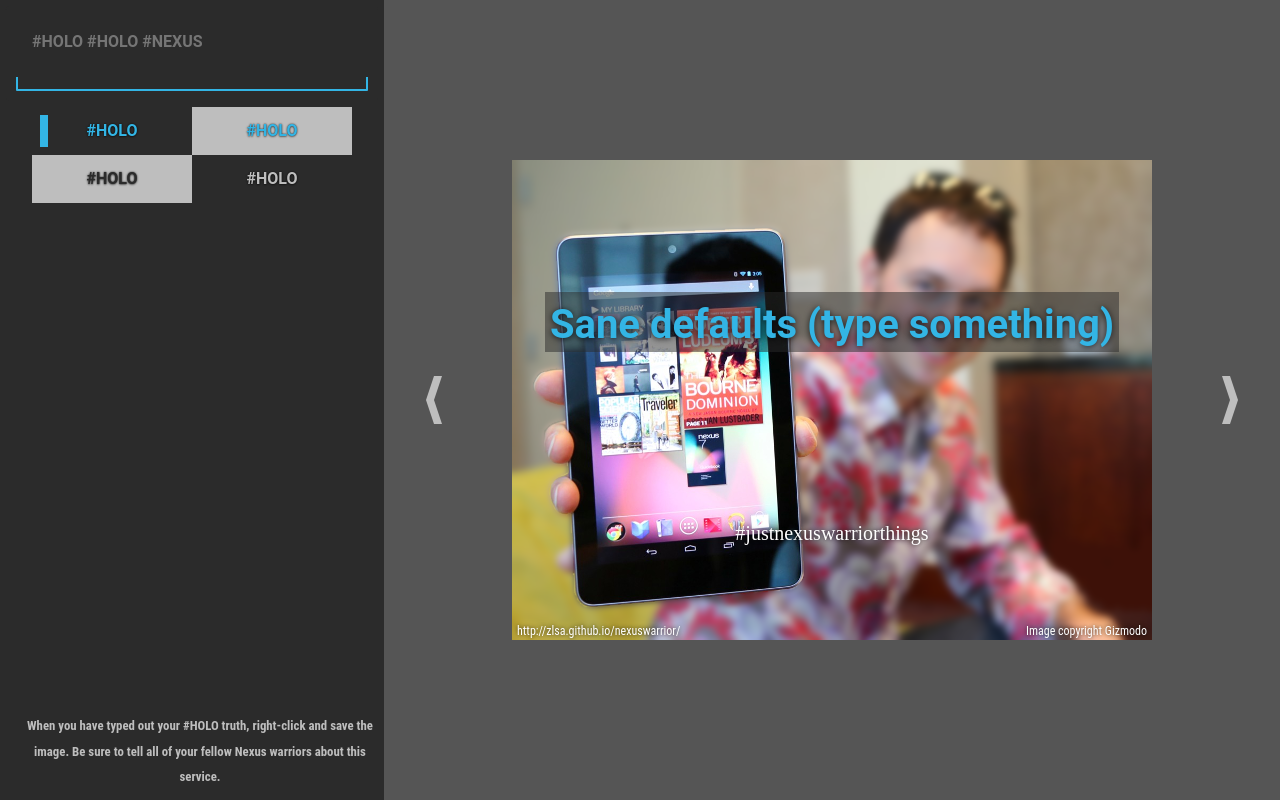
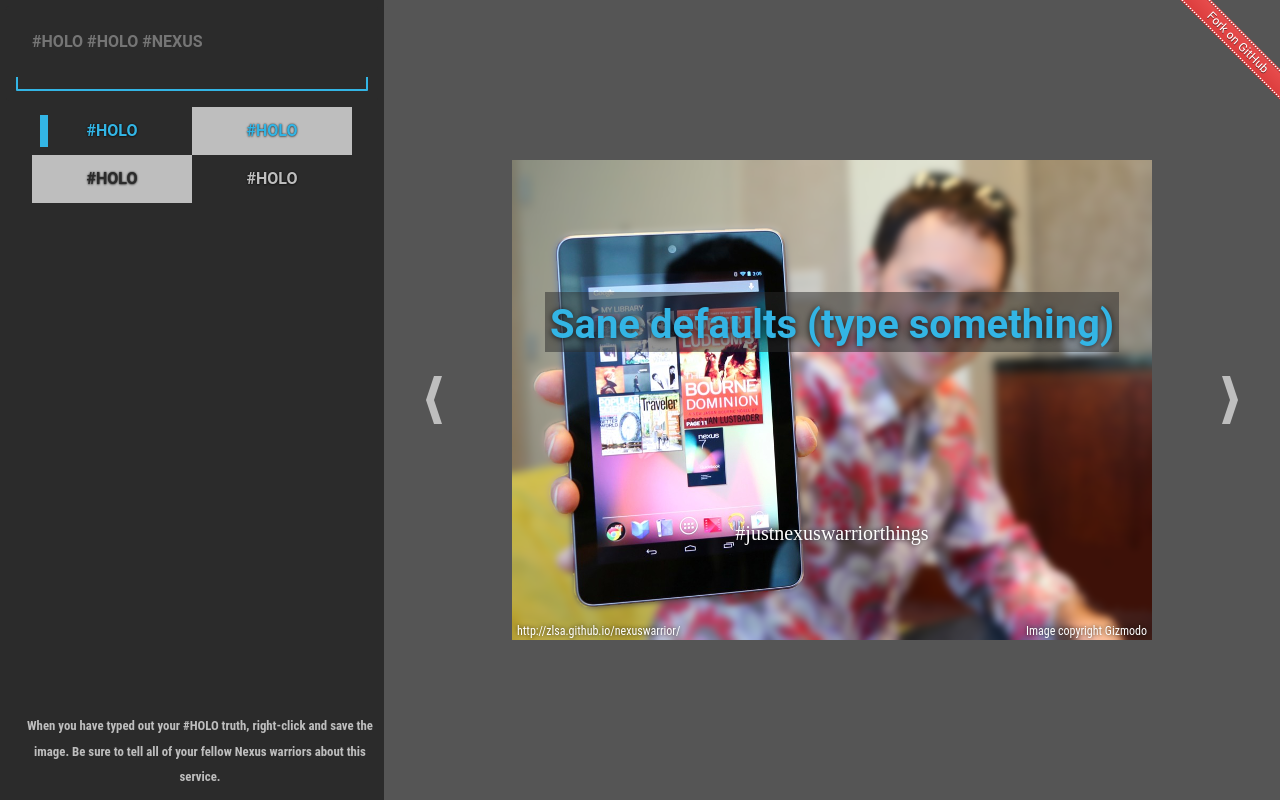
Before and after one commit to zlsa/nexuswarrior, a plain HTML site: page index.html in a window 1280 px wide. Shown: the top 800 px of the page. Drawn offline with Linux system fonts and the light colour scheme.

Commit message:
Added GitHub fork icon

```diff
--- /dev/null
+++ b/assets/style/fork.css
@@ -0,0 +1,19 @@
+
+#fork {
+    position: absolute;
+    top: -28px;
+    right: 0;
+    z-index: 50000;
+    height: 128px;
+    overflow: hidden;
+}
+
+#fork img {
+    display: block;
+    transition: margin 0.2s ease;
+}
+
+#fork:hover img {
+    margin-top: 28px;
+    margin-right: -28px;
+}
--- a/assets/style/main.css
+++ b/assets/style/main.css
@@ -2,6 +2,7 @@
 @import "reset.css";
 @import "preview.css";
 @import "sidebar.css";
+@import "fork.css";
 
 html,body {
     height: 100%;
--- a/index.html
+++ b/index.html
@@ -41,5 +41,8 @@
       </div>
 
     </main>
+    <a id="fork" href="http://github.com/zlsa/nexuswarrior">
+      <img src="assets/images/fork/fork.png" title="Fork on GitHub!" />
+    </a>
   </body>
 </html>
```
Also changed, not shown: assets/images/fork/fork.png (added), assets/images/fork/fork.svg (added).
